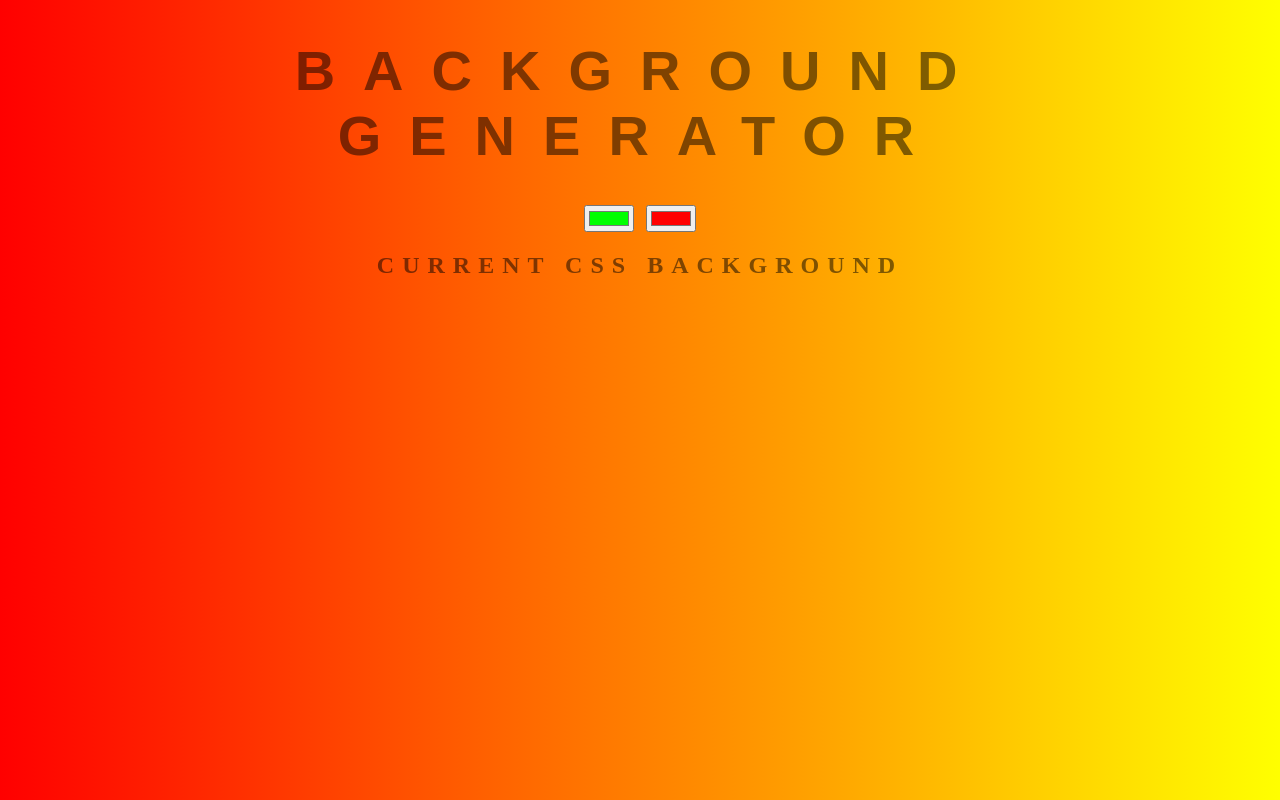
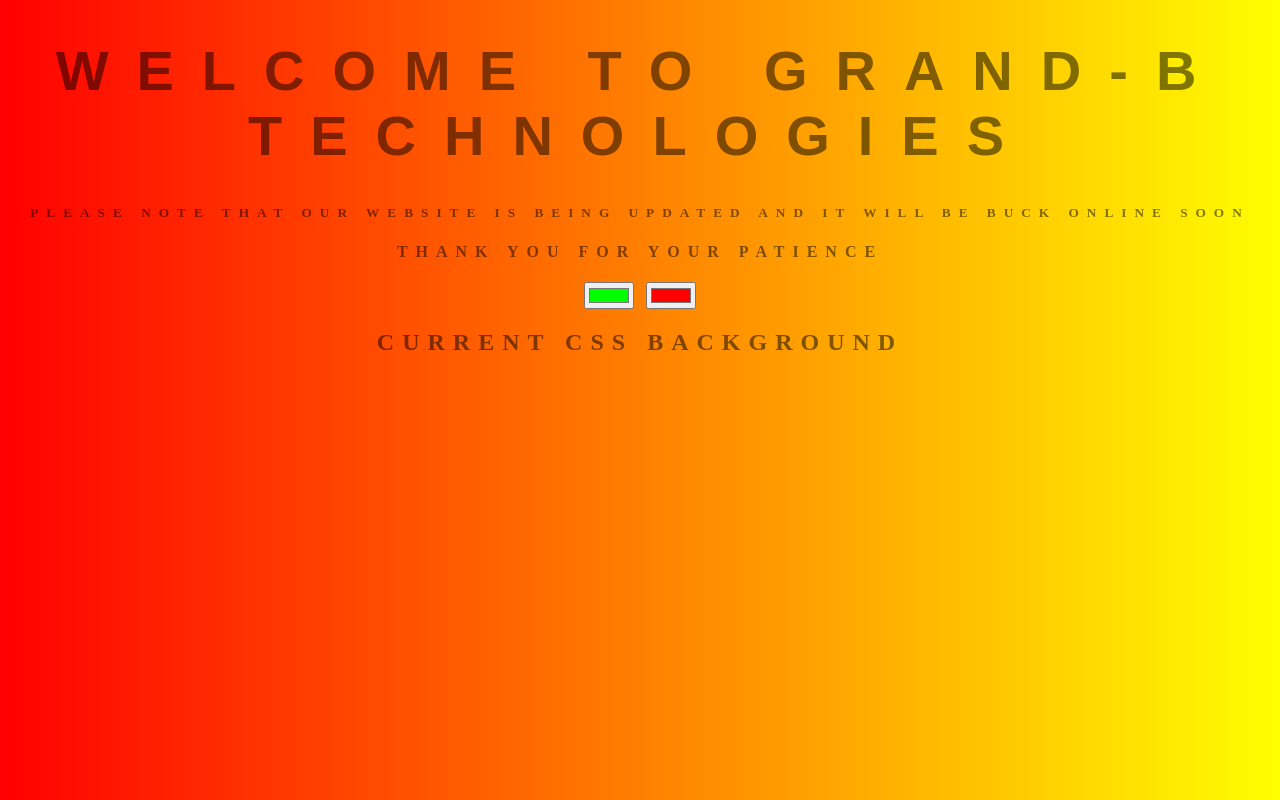
Before and after one commit to PapyPaul/backgroundgen.github.io, a plain HTML site: page index.html in a window 1280 px wide. Drawn offline with Linux system fonts and the light colour scheme.

Commit message:
Update index.html

```diff
--- a/index.html
+++ b/index.html
@@ -5,7 +5,9 @@
 	<link rel="stylesheet" type ="text/css" href="style.css">
 </head>
 <body class = "gradient">
-	<h1> Background Generator </h1>
+	<h1> WELCOME TO GRAND-B TECHNOLOGIES </h1>
+	<h5> PLEASE NOTE THAT OUR WEBSITE IS BEING UPDATED AND IT WILL BE BUCK ONLINE SOON</h5>
+	<h4> Thank you for your patience</h4>
 	<input class = "color1" type= "color" name = "Color1" value = "#00ff00">
 	<input class="color2" type= "color" name = "Color2" value = "#ff0000">
 	<h2> Current CSS Background </h2>
```
